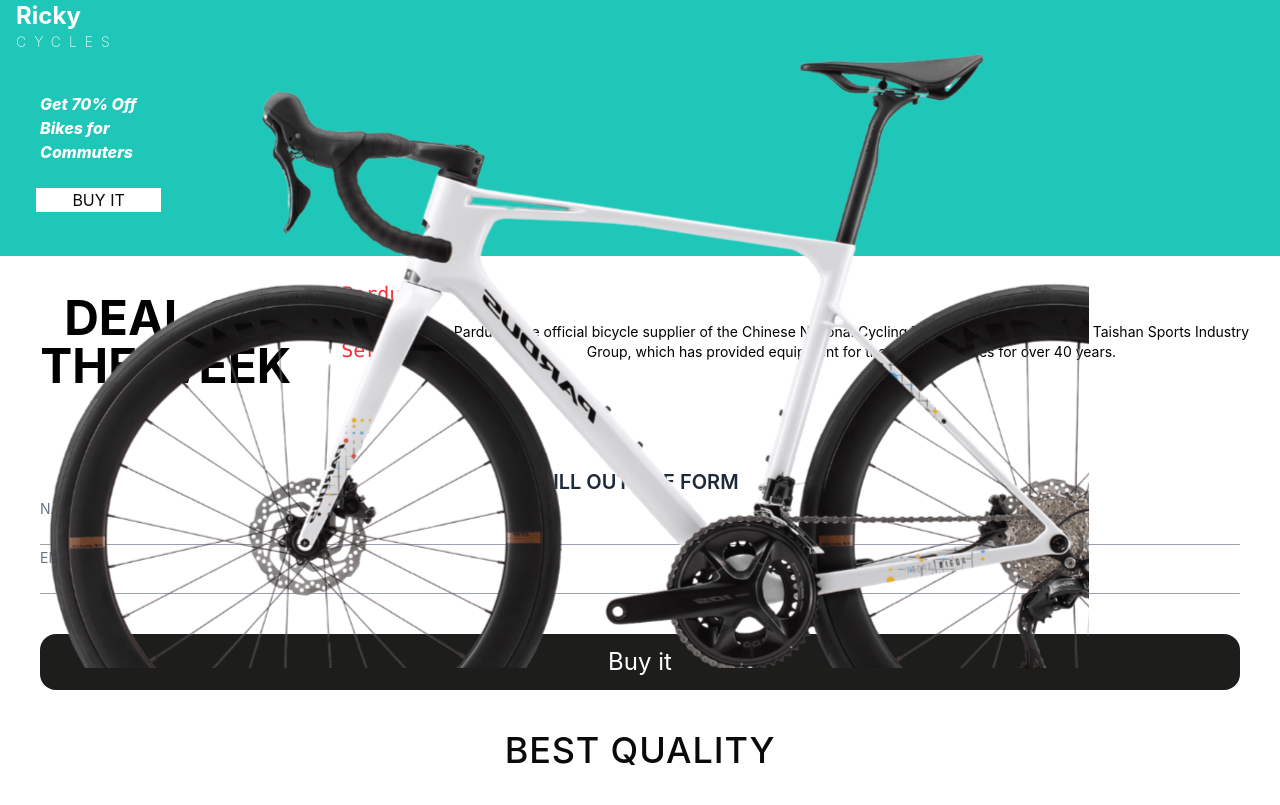
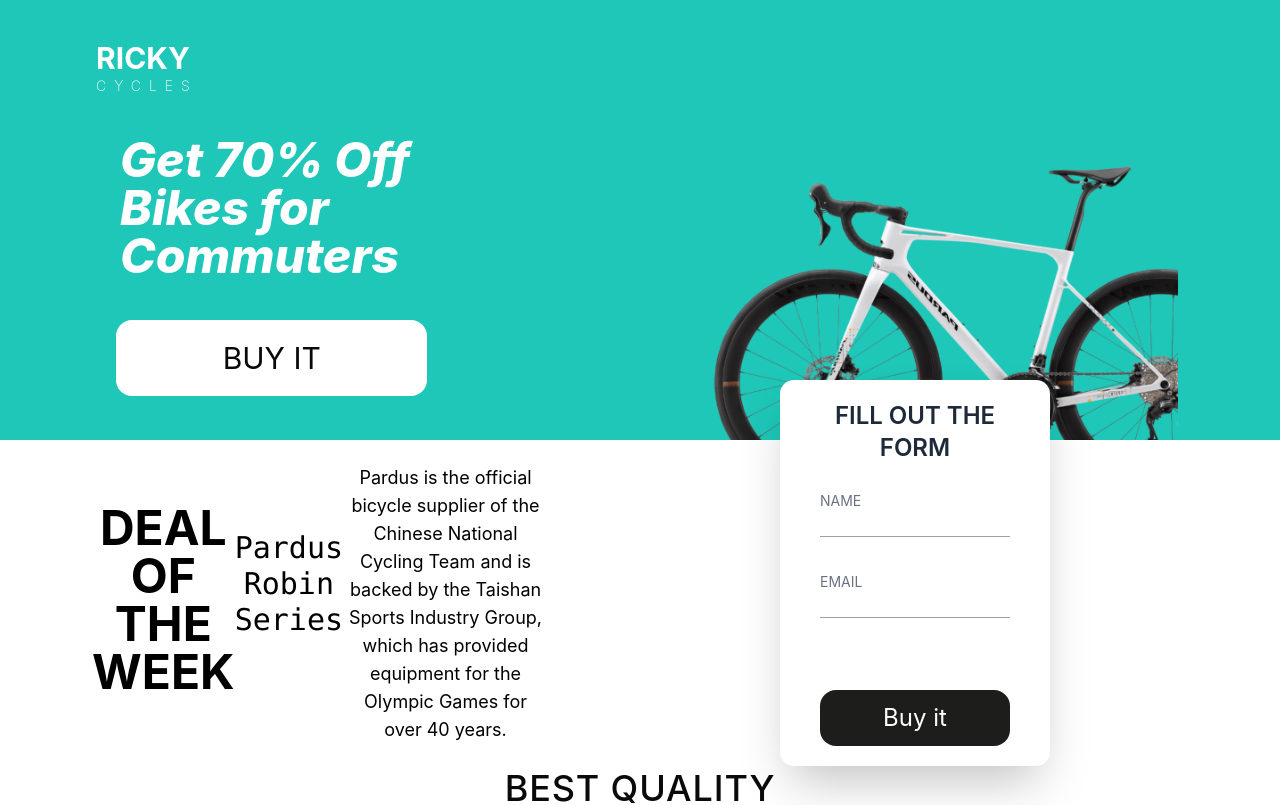
Before and after one commit to songha7/landing-page, a Nuxt app: page / in a window 1280 px wide. Shown: the top 805 px of the page. Built offline with nearby package versions, Linux system fonts and the light colour scheme.

Commit message:
change make it responsive

```diff
--- a/app/pages/index.vue
+++ b/app/pages/index.vue
@@ -17,8 +17,8 @@
         alert('please fill both Name and Email.')
     } else {
 
-        alert(`Name: ${name.value}\nEmail: ${email.value}`)
     }
+    alert('Name: ${name.value}\nEmail: ${email.value}')
 
 }
 
@@ -27,13 +27,15 @@
 </script>
 
 <template>
-    <div class="bg-[#1ec7b8] flex relative">
-        <div class="mx-4">
-            <div class="w-1/2 flex items-start justify-start h-64">
-                <div class="flex flex-col z-10">
+    <div class="bg-[#1ec7b8] flex relative h-64 md:h-110 overflow-hidden">
+        <div class="mx-4 flex flex-col md:flex-row">
+            <div class="w-1/2 flex items-start justify-start ">
+                <div class="flex flex-col md:px-20 md:pt-10 z-10">
                     <p class="text-white
                     font-bold
-                    text-2xl">Ricky
+                    text-2xl
+                    md:text-3xl
+                    uppercase">Ricky
                     </p>
                     <span class="
                     text-white
@@ -41,36 +43,42 @@
                     font-extralight
                     tracking-[0.5rem]">CYCLES
                     </span>
-                    <p class="font-extrabold text-white italic pt-10 pl-6">
+                    <p class="font-extrabold text-white italic md:text-5xl pt-10 pl-6 ">
                         Get 70% Off Bikes for Commuters
                     </p>
-                    <button @click="scrollToForm" class="bg-white ml-5 mt-6">BUY IT</button>
+                    <button @click="scrollToForm" class="bg-white ml-5 mt-6 md:mt-10 md:py-5 rounded-2xl md:text-3xl">BUY IT</button>
                 </div>
             </div>
             <div class="w-1/2 justify-end">
-                <img src="/images/bike1.png" alt="bike" class="scale-x-[-1] object-contain
-                absolute inset-10">
+                <img src="/images/bike1.PNG" alt="bike" class="scale-x-[-1] object-contain w-auto h-70 md:w-2xl
+                absolute bottom-0 right-0">
             </div>
         </div>
     </div>
-    <div class="flex items-center">
-        <div class=" text-center m-6">
+    <div class="flex flex-col md:flex-row">
+        <div class="flex md:w-1/2 items-center">
+            <div class=" text-center m-6 md:mx-23">
                 <p class="items-center justify-center flex flex-row text-black ">
-                <h1 class="text-3xl md:text-5xl font-bold">DEAL OF THE WEEK</h1>
-                <h2 class="text-xl font-mono md:text-red-500 pb-10 ">Pardus Robin Series</h2>
-                <h3 class="text-sm font-sans ">Pardus is the official bicycle supplier of the Chinese National Cycling Team and is backed by the Taishan Sports Industry Group, which has provided equipment for the Olympic Games for over 40 years.</h3>
+                    <h1 class="text-3xl md:text-5xl font-bold md:pb-2">DEAL OF THE WEEK</h1>
+                    <h2 class="text-xl md:text-3xl font-mono pb-10 ">Pardus Robin Series</h2>
+                    <h3 class="text-sm md:text-lg font-sans ">Pardus is the official bicycle supplier of the Chinese National Cycling Team and is backed by the Taishan Sports Industry Group, which has provided equipment for the Olympic Games for over 40 years.</h3>
                 </p>
             </div>
         </div>
-    <div ref="formSection" class=" items-center justify-center rounded-xl m-10">
-        <h2 class="text-xl text-center font-semibold text-gray-800">FILL OUT THE FORM</h2>
-        <form @submit.prevent="handleSubmit">
-            <label class="text-gray-500 pb-1 pt-3 text-sm mt-5">NAME</label>
+        <div class="md:w-1/2 md:relative ">
+            <div class="md:absolute md:left-25 md:-top-25">
+                <div ref="formSection" class="md:bg-white py-5 px-10  shadow-2xl md:w-1/2 items-center justify-center rounded-xl m-10">
+                    <h2 class="text-xl md:text-2xl text-center mb-6 font-semibold text-gray-800">FILL OUT THE FORM</h2>
+                    <form @submit.prevent="handleSubmit" class="space-y-8">
+                        <label class="text-gray-500 pb-1  text-sm mt-5">NAME</label>
                         <input v-model="name" type="text" class="border-b border-gray-400 outline-none bg-transparent w-full pb-0.2"/>
                         <label class="text-gray-500 pb-1 pt-3 text-sm mt-2">EMAIL</label>
                         <input v-model="email" type="text" class="border-b border-gray-400 outline-none bg-transparent w-full pb-0.2"/>
-            <button type="submit" class="border-black cursor-pointer bg-[#1d1d1b] text-2xl text-white rounded-2xl w-full mt-10 pt-3 pr-5 pl-5 pb-3 ">Buy it</button>
+                        <button type="submit" class="border-black bg-[#1d1d1b] text-2xl text-white rounded-2xl w-full mt-10 pt-3 pr-5 pl-5 pb-3 ">Buy it</button>
                     </form>
+                </div>
+            </div>
+        </div>
     </div>
     <div class="max-w-5xl mx-auto flex flex-col gap-12 ">
         <h2 class="text-4xl font-medium text-center uppercase tracking-wide">
@@ -78,8 +86,7 @@
         </h2>
         <div class="grid grid-cols-1 md:grid-cols-3 gap-8 m-5 text-center">
             <div class="flex flex-col bg-white gap-4">
-            <div class="bg-[#fef1d6] aspect-full w-full overflow-hidden flex items-center justify-center rounded-xl">
-                <img src="/images/bikethak.png" alt="Lightweight Design" class="w-full h-full object-cover scale-x-[-1]"/>
+            <div class="bg-[#fef1d6] aspect-full w-full overflow-hidden flex items-center justify-center rounded-xl"><img src="/images/bikethak.PNG" alt="Lightweight Design" class="w-full h-full object-cover scale-x-[-1]"/>
             </div>
             <div class="flex flex-col gap-2">
                 <h3 class="font-extrabold text-base uppercase tracking-tight leading-tight">
@@ -93,7 +100,7 @@
             <div class=" bg-white flex flex-col gap-4">
             <!-- Crop image container -->
             <div class="bg-[#d0d0ee] aspect-full w-full overflow-hidden flex items-center justify-center rounded-xl">
-            <img src="/images/bikekeb.png" alt="Comfortable Ergonomics" class="w-full h-full object-cover scale-x-[-1]" />
+            <img src="/images/bikekeb.PNG" alt="Comfortable Ergonomics" class="w-full h-full object-cover scale-x-[-1]" />
             </div>
             <div class="flex flex-col gap-2">
             <h3 class="font-extrabold text-base uppercase tracking-tight leading-tight">
@@ -107,7 +114,7 @@
         <div class="bg-white flex flex-col gap-4">
             <!-- Crop image container -->
             <div class="bg-[#b5e5df] aspect-full w-full overflow-hidden flex items-center justify-center rounded-xl">
-            <img src="/images/bikehandbar.png" alt="Practical Accessories" class="w-full h-full object-cover scale-x-[-1]" />
+            <img src="/images/bikehandbar.PNG" alt="Practical Accessories" class="w-full h-full object-cover scale-x-[-1]" />
             </div>
             <!-- Content text -->
             <div class="flex flex-col gap-2">
```
Lines whose indentation alone changed are shown as unchanged.
